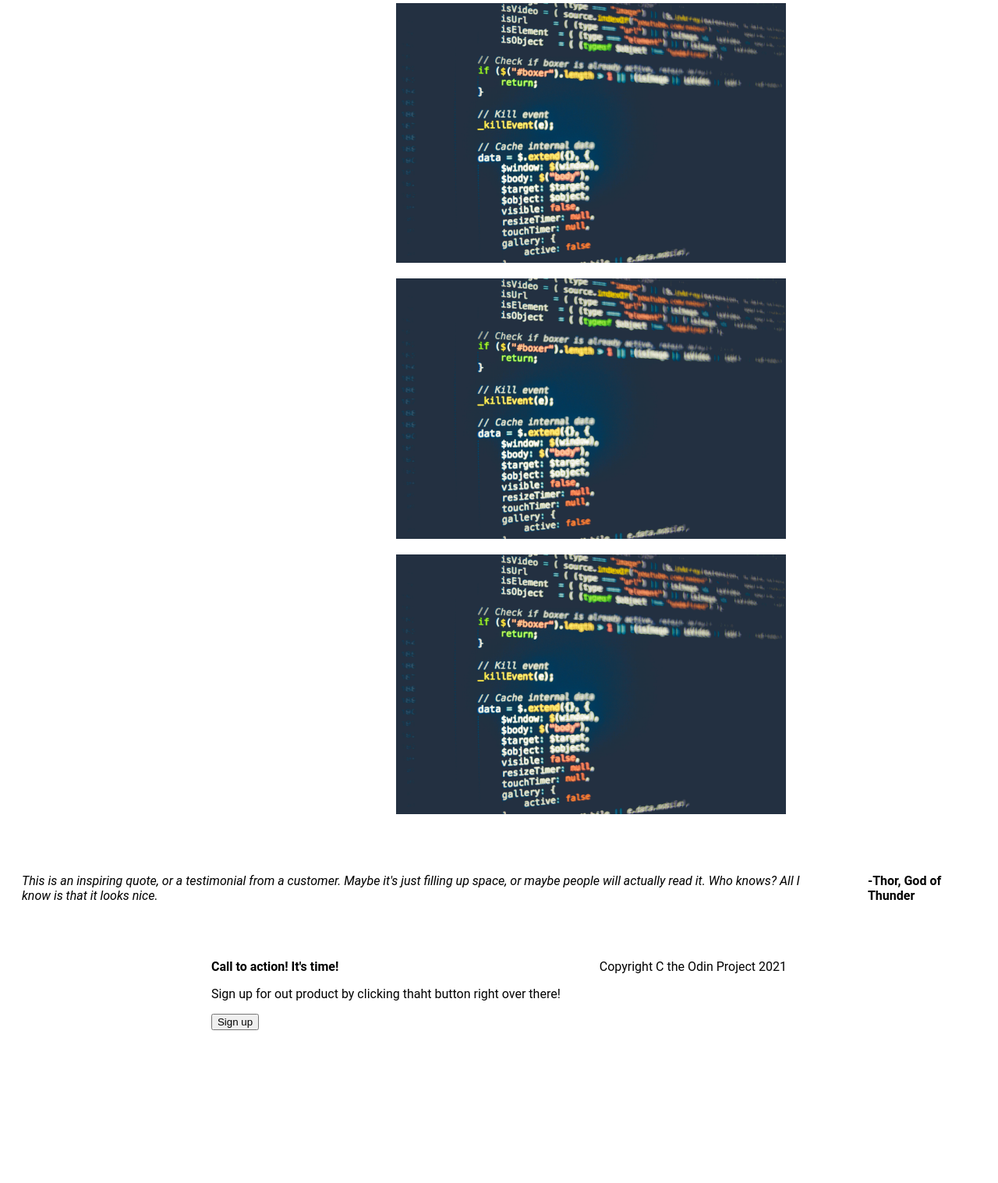
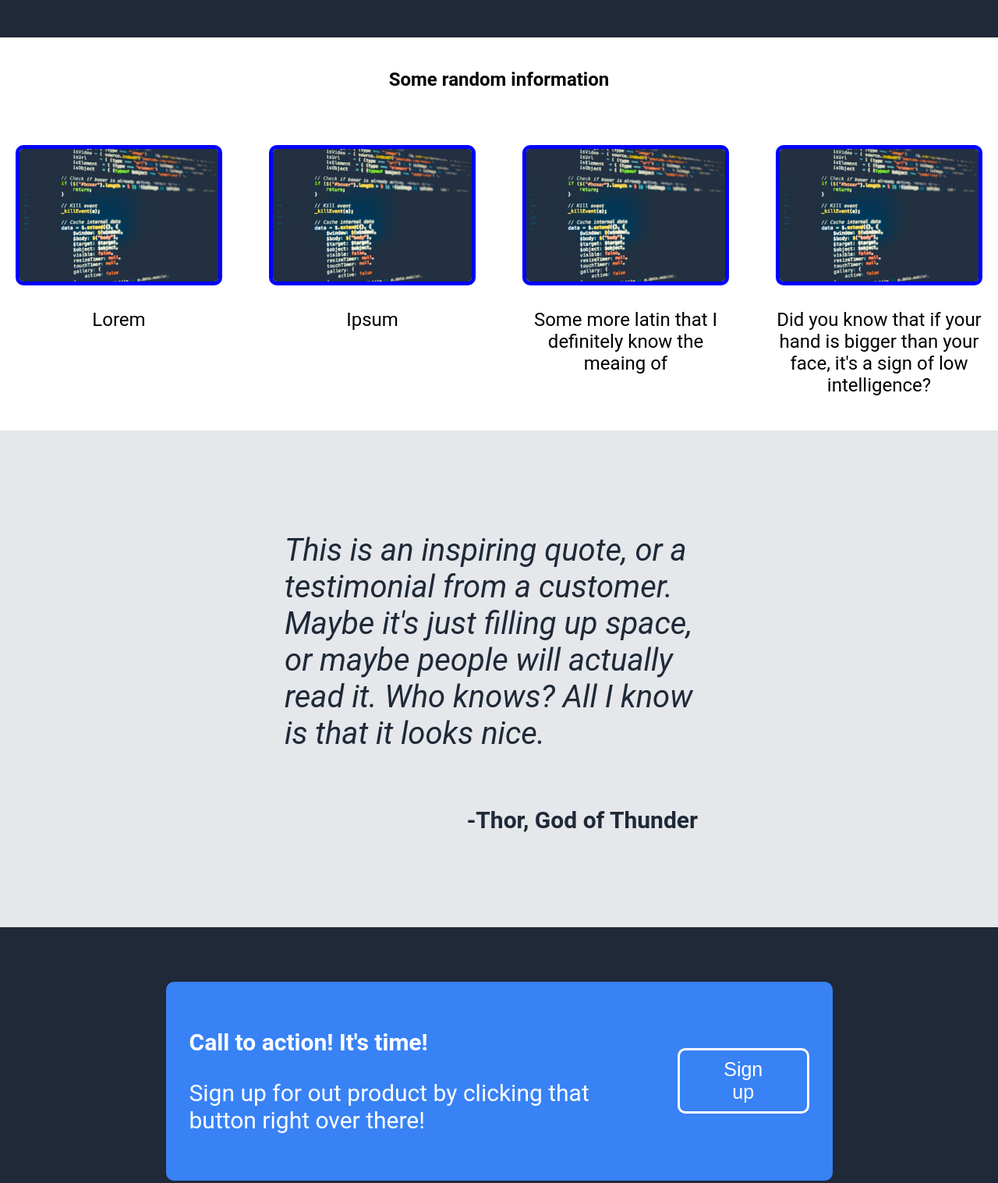
Before and after one commit to PearMeow/landing-page, a plain HTML site: page index.html in a window 1280 px wide. Shown: the part 825-2342 px from the top of the page at 78% size. Before the commit the page ends 2174 px from the top, so only its background shows below. Drawn offline with Linux system fonts and the light colour scheme.

Commit message:
Complete most of css styling

```diff
--- a/css/style.css
+++ b/css/style.css
@@ -8,9 +8,11 @@ body {
     display: flex;
     flex-flow: column;
     font-family: Roboto, sans-serif;
+    padding: 0px;
+    margin: 0px;
 }
 
-img {
+.container1 img {
     width: 500px;
 }
 
@@ -52,10 +54,19 @@ img {
 .container1 {
     background-color: #1F2937;
     color: #FFF;
+    padding: 190px 0;
 }
 
 .title {
-    flex: 0 35%;
+    flex: 0 1 50%;
+}
+
+.title h1 {
+    font-size: 50px;
+}
+
+.title p {
+    font-size: 30px;
 }
 
 .title button {
@@ -63,4 +74,89 @@ img {
     color: #FFF;
     border-radius: 10px;
     padding: 8px 32px;
+    font-size: 24px;
 }
+
+.container2 {
+    flex-flow: column;
+    align-items: stretch;
+}
+
+.container2 h2 {
+    align-self: center;
+}
+
+.images {
+    display: flex;
+    justify-content: center;
+    gap: 60px;
+}
+
+.info>img {
+    border-radius: 10px;
+    border: 5px solid;
+    border-color: blue;
+    width: 100%;
+}
+
+.info {
+    text-align: center;
+    max-width: 400px;
+    font-size: 24px;
+}
+
+.container3 {
+    background-color: #E5E7EB;
+    color: #1F2937;
+    padding: 90px;
+}
+
+.quote {
+    display: flex;
+    flex-flow: column;
+    align-items: center;
+    font-size: 40px;
+    flex: 0 1 50%;
+}
+
+.quotee {
+    margin-left: auto;
+    font-size: 30px;
+    padding: 0 20px;
+}
+
+.container4 {
+    background-color: #1F2937;
+    padding: 70px;
+}
+
+.signup {
+    flex: 0 1 75%;
+    display: flex;
+    gap: 20px;
+    background-color: #3882F6;
+    border-radius: 10px;
+    padding: 30px;
+    color: #FFF;
+    font-size: 30px;
+}
+
+.signup button {
+    align-self: center;
+    margin-left: auto;
+    padding: 10px 50px;
+    border-radius: 10px;
+    background-color: #3882F6;
+    border: 3px solid;
+    color: #FFF;
+    font-size: 25px;
+}
+
+.footer {
+    background-color: #1F2937;
+    color: #FFF;
+    display: flex;
+    justify-content: center;
+    padding: 30px;
+    font-size: 20px;
+}
--- a/index.html
+++ b/index.html
@@ -18,7 +18,7 @@
     </div>
     <div class="container1">
         <div class="title">
-            <h1><strong>This website is cool</strong></h1>
+            <h1><strong>This website is moderately cool</strong></h1>
             <p>This website has some subtext that goes here under the main title. It's a smaller font and the color is
                 lower contrast</p>
             <button>Sign up</button>
@@ -26,42 +26,46 @@
         <img alt="Some text here" src="./img/title.jpg">
     </div>
     <div class="container2">
-        <p>Some random information</p>
+        <h2>Some random information</h2>
         <div class="images">
-            <div class="image">
+            <div class="info">
                 <img alt="Some text here" src="./img/placeholder.jpg">
-                <p> </p>
+                <p>Lorem</p>
             </div>
-            <div class="image">
+            <div class="info">
                 <img alt="Some text here" src="./img/placeholder.jpg">
-                <p> </p>
+                <p>Ipsum</p>
             </div>
-            <div class="image">
+            <div class="info">
                 <img alt="Some text here" src="./img/placeholder.jpg">
-                <p> </p>
+                <p>Some more latin that I definitely know the meaing of</p>
             </div>
-            <div class="image">
+            <div class="info">
                 <img alt="Some text here" src="./img/placeholder.jpg">
-                <p> </p>
+                <p>Did you know that if your hand is bigger than your face, it's a sign of low intelligence?</p>
             </div>
         </div>
     </div>
     <div class="container3">
-        <p><em>This is an inspiring quote, or a testimonial from a customer. Maybe it's just filling up space, or maybe
-                people will actually read it. Who knows? All I know is that it looks nice.</em></p>
-        <p class="quotee"><strong>-Thor, God of Thunder</strong></p>
+        <div class="quote">
+            <p><em>This is an inspiring quote, or a testimonial from a customer. Maybe it's just filling up space, or
+                    maybe
+                    people will actually read it. Who knows? All I know is that it looks nice.</em></p>
+            <p class="quotee"><strong>-Thor, God of Thunder</strong></p>
+        </div>
     </div>
     <div class="container4">
         <div class="signup">
             <div class="text">
                 <p><strong>Call to action! It's time!</strong></p>
-                <p>Sign up for out product by clicking thaht button right over there!</p>
+                <p>Sign up for out product by clicking that button right over there!</p>
             </div>
             <button>Sign up</button>
         </div>
-        <div class="footer">
-            <p>Copyright C the Odin Project 2021</p>
-        </div>
+    </div>
+    <div class="footer">
+        <p>Copyright C the Odin Project 2021</p>
+    </div>
 
 </body>
 
```
